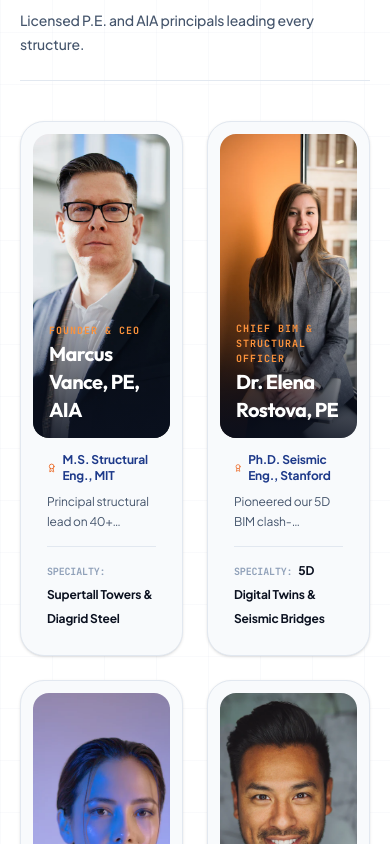
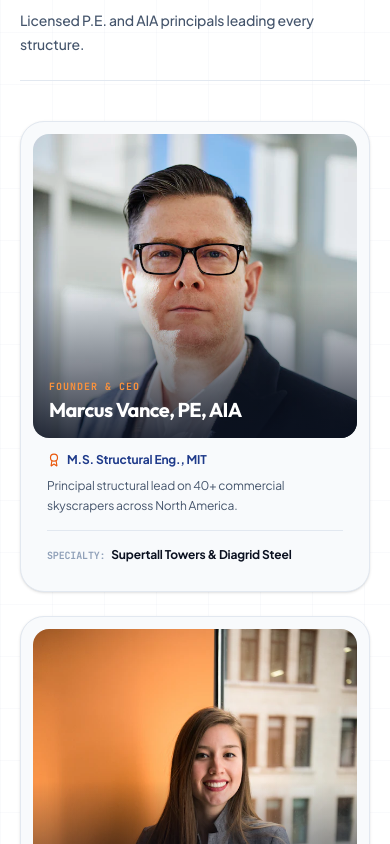
Before and after one commit to mohan-dandriyal/ApexBuildArchitecture, a Next.js app in the folder my-app/: page / in a window 390 px wide. Shown: the part 9200-10044 px from the top of the page. Built offline with nearby package versions, Linux system fonts and the light colour scheme.

Commit message:
team section

```diff
--- a/my-app/app/components/home/TeamSection.tsx
+++ b/my-app/app/components/home/TeamSection.tsx
@@ -53,7 +53,7 @@ export default function TeamSection() {
         </motion.div>
 
         {/* Team Grid: Initial 4 stay permanently fixed; Only extra members animate in/out */}
-        <div className="grid gap-6 grid-cols-2 lg:grid-cols-4">
+        <div className="grid gap-6 sm:grid-cols-2 lg:grid-cols-4">
           {/* First 4 Members: permanently rendered without reloading */}
           {initialMembers.map((member, index) => (
             <motion.div
```
